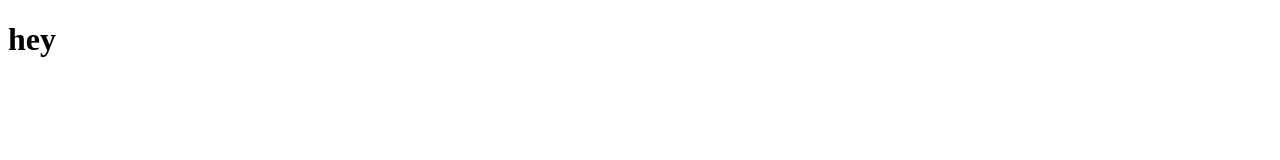
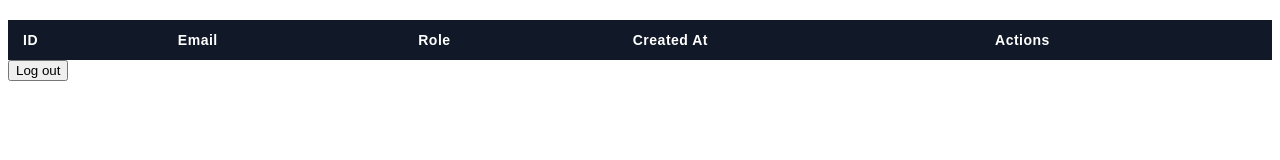
Before and after one commit to cannedcoke/autenticacion, a website: page views/dashboard.html in a window 1280 px wide. Drawn offline with Linux system fonts and the light colour scheme; no server answers.

Commit message:
refactor: changed local storage to session storage, minor table changes

```diff
--- a/static/js/sign-in.js
+++ b/static/js/sign-in.js
@@ -15,7 +15,7 @@ submitBtn.addEventListener("click", async (e) => {
     const data = await response.json();
 
     if (data.token) {
-      localStorage.setItem("token", data.token);
+      sessionStorage.setItem("token", data.token);
     }
 
     window.location.href = "/dashboard.html";
--- a/views/dashboard.html
+++ b/views/dashboard.html
@@ -3,9 +3,25 @@
 <head>
     <meta charset="UTF-8">
     <meta name="viewport" content="width=device-width, initial-scale=1.0">
+    <link rel="stylesheet" href="/css/dashboard.css">
     <title>Document</title>
 </head>
 <body>
-    <h1>hey</h1>
+    <table id="users-table">
+  <thead>
+    <tr>
+      <th>ID</th>
+      <th>Email</th>
+      <th>Role</th>
+      <th>Created At</th>
+      <th id="actions-header" >Actions</th>
+    </tr>
+  </thead>
+  <tbody id="users-body">
+    <!-- Se llena dinámicamente -->
+  </tbody>
+</table>
+<button onclick="logout()">Log out</button>
+<script src="/js/dashboard.js"></script>
 </body>
 </html>
```
